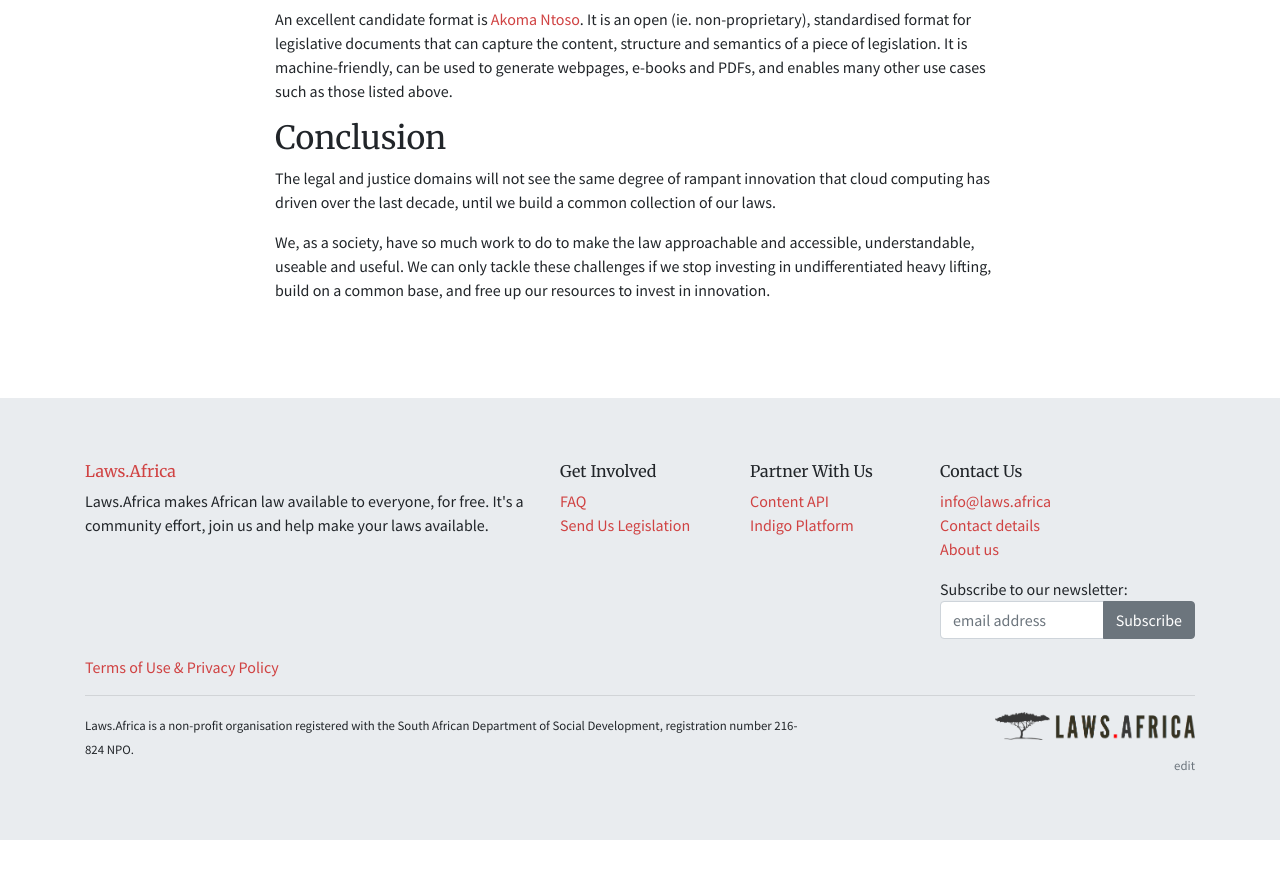
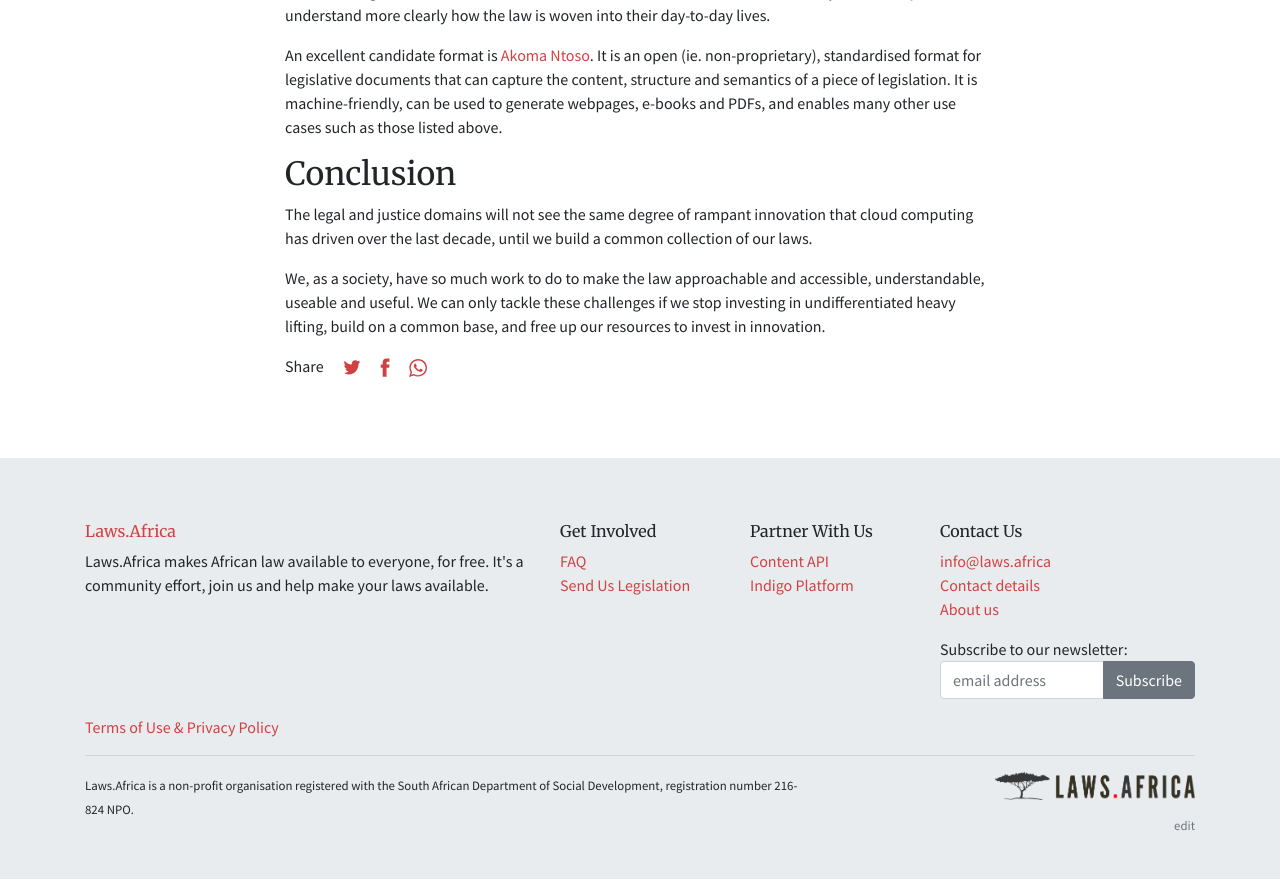
Before and after one commit to laws-africa/laws-africa.github.io, a Jekyll site: the page built from _posts/2019-02-14-govt-law-cloud-computing.md, in a window 1280 px wide and 900 px high, scrolled down 3466 px. Shown: the top 879 px of the window. Built offline with Jekyll 4.4.1, drawn with Linux system fonts in a browser that asks for light colours; nearby versions of some CDN libraries; before the commit the page ends 4306 px from its top, so only the background shows below that.

Commit message:
Added social media share buttons to blog post

```diff
--- a/_layouts/blog-post.html
+++ b/_layouts/blog-post.html
@@ -7,11 +7,15 @@
     <h2 class="text-center mt-5">{{ page.title }}</h2>
     <p class="text-center">{{ page.date | date: "%d %B %Y" }}, by {{ page.author }}</p>
   </div>
-  <div class="row">
-    <div class="col-lg-8 mx-auto">
-      <img class="img-fluid my-4" src="{{ site.baseurl }}/img/posts/{{ page.image }}" alt="{{ page.image }}">
-      <p class="lead">{{ page.intro}}</p>
-      {{ content }}
-    </div>
+  <div class="col-lg-8 mx-auto">
+    <img class="img-fluid my-4" src="{{ site.baseurl }}/img/posts/{{ page.image }}" alt="{{ page.image }}">
+    <p class="lead">{{ page.intro}}</p>
+    {{ content }}
+  </div>
+  <div class="col-lg-8 mx-auto">
+    <span class="pr-3">Share</span>
+    <span class="pr-3"><a href="https://twitter.com/home?status=https%3A//laws.africa/{{ page.url }}"><img src="{{ site.baseurl }}/img/social/twitter.svg" /></a></span>
+    <span class="pr-3"><a href="https://www.facebook.com/sharer/sharer.php?u=https%3A//laws.africa/{{ page.url }}"><img src="{{ site.baseurl }}/img/social/facebook.svg" /></a></span>
+    <span class="pr-3"><a href="whatsapp://send?text=https://laws.africa/{{ page.url }}"><img src="{{ site.baseurl }}/img/social/whatsapp.svg"/></a></span>
   </div>
 </div>
```
Also changed, not shown: img/social/facebook.svg (added), img/social/twitter.svg (added), img/social/whatsapp.svg (added).
